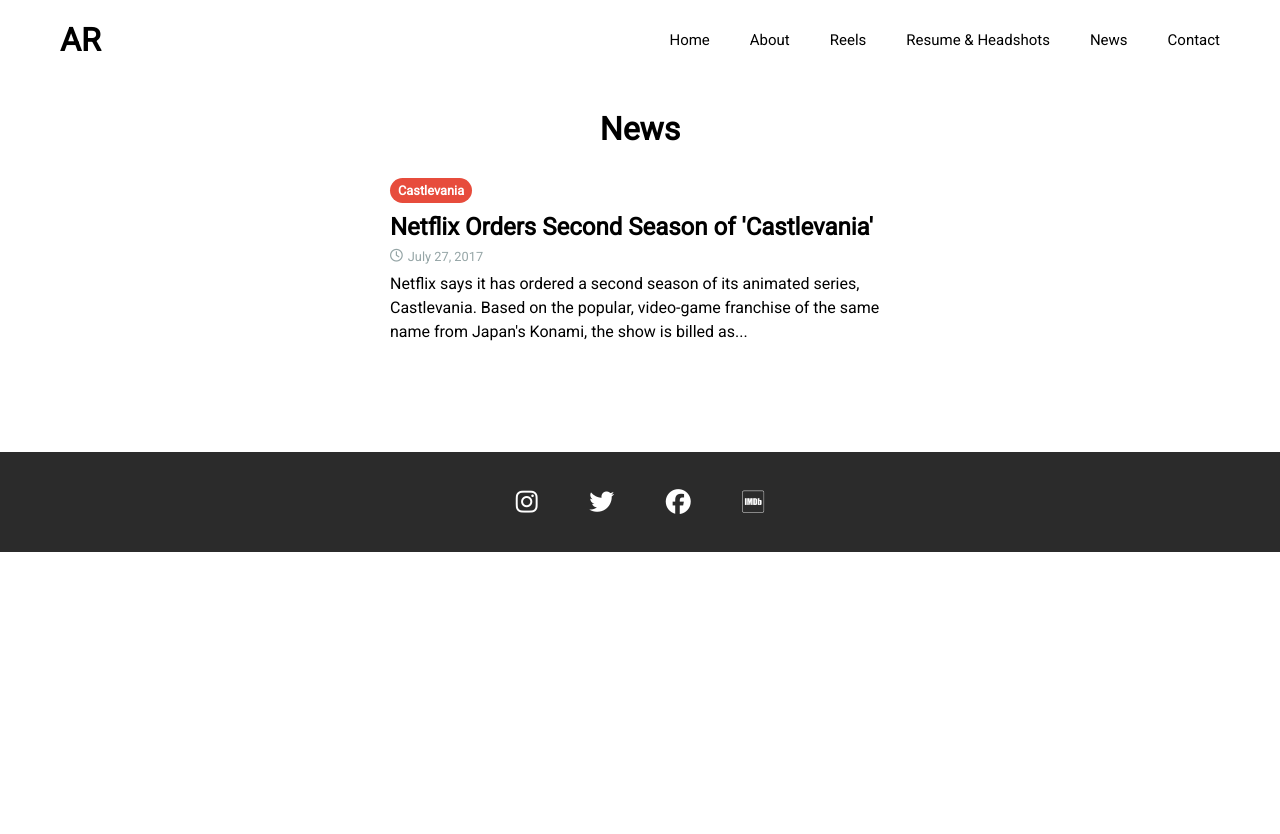
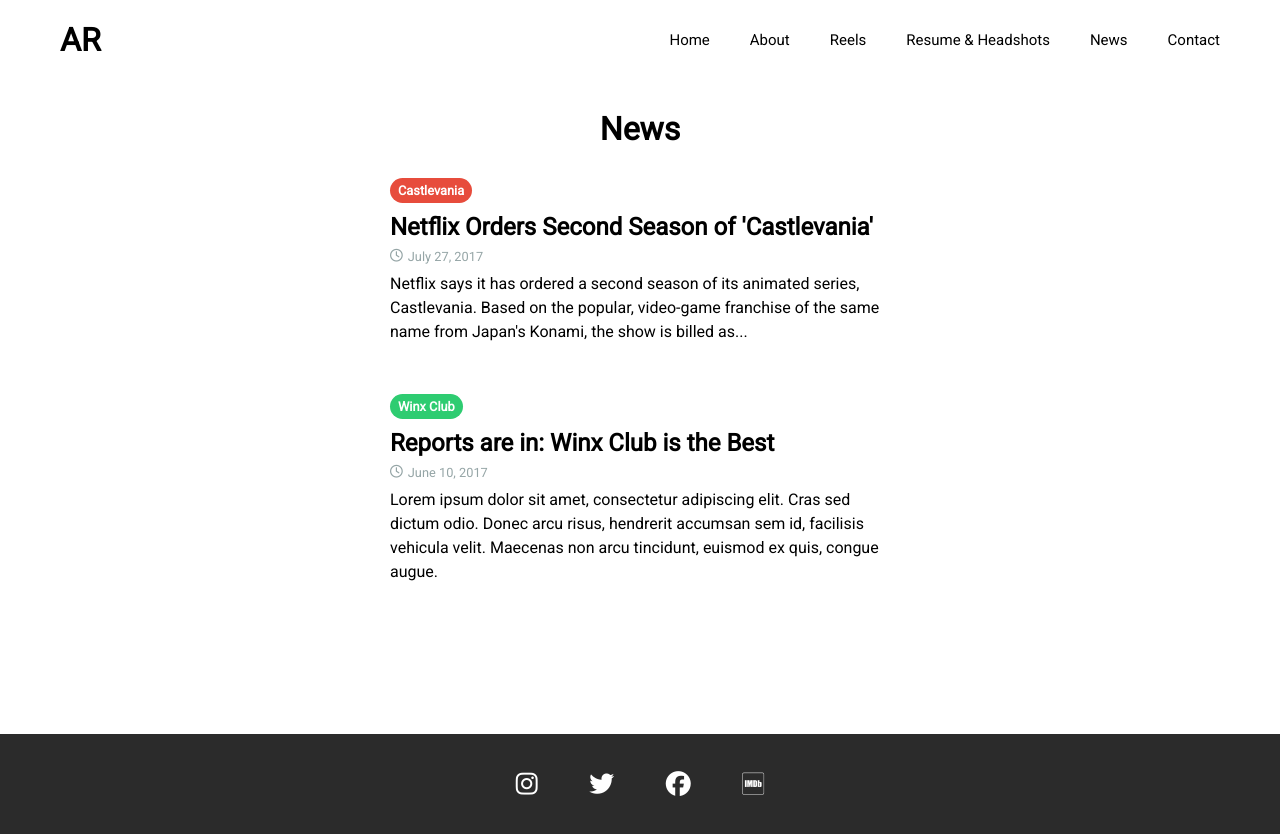
Before and after one commit to cambaughn/reynoso, a React (Create React App) app: page /news in a window 1280 px wide. Before the commit the page ends 800 px from the top, so only its background shows below. Built offline with nearby package versions, Linux system fonts and the light colour scheme.

Commit message:
Add flexibility to news posts

```diff
--- a/src/components/News/News.js
+++ b/src/components/News/News.js
@@ -7,6 +7,7 @@
 import { Link } from 'react-router-dom';
 
 import NewsItem from './NewsItem';
+import colors from '../../util/colors';
 
 const News = () => {
   return (
@@ -16,9 +17,19 @@
       <div style={styles.list}>
         <NewsItem
           tag={'Castlevania'}
+          color={colors.red}
           headline={'Netflix Orders Second Season of \'Castlevania\''}
+          link={'https://www.tvinsider.com/311968/netflix-orders-second-season-of-castlevania/'}
           text={'Netflix says it has ordered a second season of its animated series, Castlevania. Based on the popular, video-game franchise of the same name from Japan\'s Konami, the show is billed as...'}
           date={'July 27, 2017'}
+        />
+        <NewsItem
+          tag={'Winx Club'}
+          color={colors.green}
+          headline={'Reports are in: Winx Club is the Best'}
+          link={'http://www.imdb.com/title/tt0421482/'}
+          text={'Lorem ipsum dolor sit amet, consectetur adipiscing elit. Cras sed dictum odio. Donec arcu risus, hendrerit accumsan sem id, facilisis vehicula velit. Maecenas non arcu tincidunt, euismod ex quis, congue augue.'}
+          date={'June 10, 2017'}
         />
       </div>
     </div>
--- a/src/components/News/NewsItem.js
+++ b/src/components/News/NewsItem.js
@@ -10,13 +10,14 @@
 import NewsLink from './NewsLink';
 import colors from '../../util/colors';
 
-const NewsItem = ({ tag, headline, text, date }) => {
+const NewsItem = ({ tag, color, headline, link, text, date }) => {
   return (
     <div style={styles.container}>
-      <NewsTag tag={tag} backgroundColor={colors.red} />
+      <NewsTag tag={tag} backgroundColor={color} />
       <NewsLink
-        headline={'Netflix Orders Second Season of \'Castlevania\''}
-        color={colors.red} to={'https://www.tvinsider.com/311968/netflix-orders-second-season-of-castlevania/'}
+        headline={headline}
+        color={color}
+        to={link}
       />
       <div style={styles.dateWrapper}>
         <i className="fa fa-clock-o" aria-hidden="true" style={styles.clock}></i>
@@ -35,6 +36,7 @@
 
   container: {
     width: '100%',
+    marginBottom: 50,
   },
 
   // --------------------- TEXT
--- a/src/components/News/NewsTag.js
+++ b/src/components/News/NewsTag.js
@@ -6,12 +6,10 @@
 import React, { Component } from 'react';
 import { Link } from 'react-router-dom';
 
-import colors from '../../util/colors';
-
 const NewsTag = ({ tag, backgroundColor }) => {
   return (
     <div style={styles.container}>
-      <div style={{...styles.tagWrapper, backgroundColor}}>
+      <div style={{ ...styles.tagWrapper, backgroundColor }}>
         <h5 style={styles.text}>{tag}</h5>
       </div>
     </div>
```
